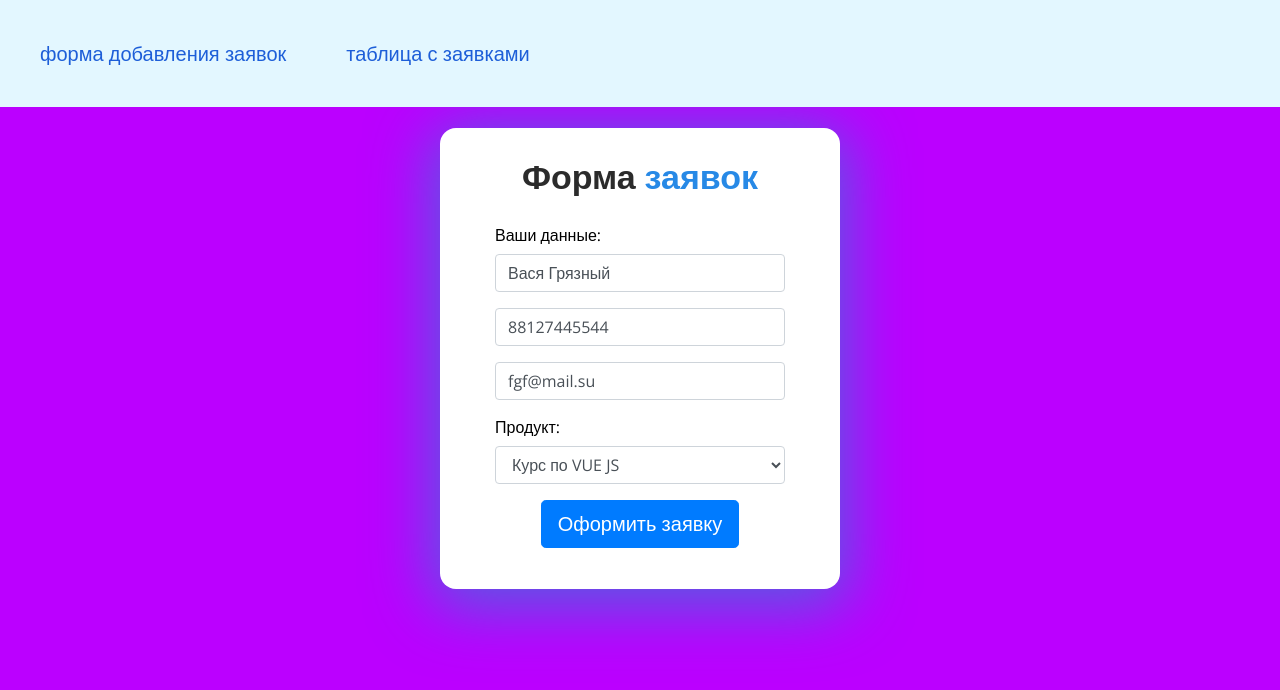
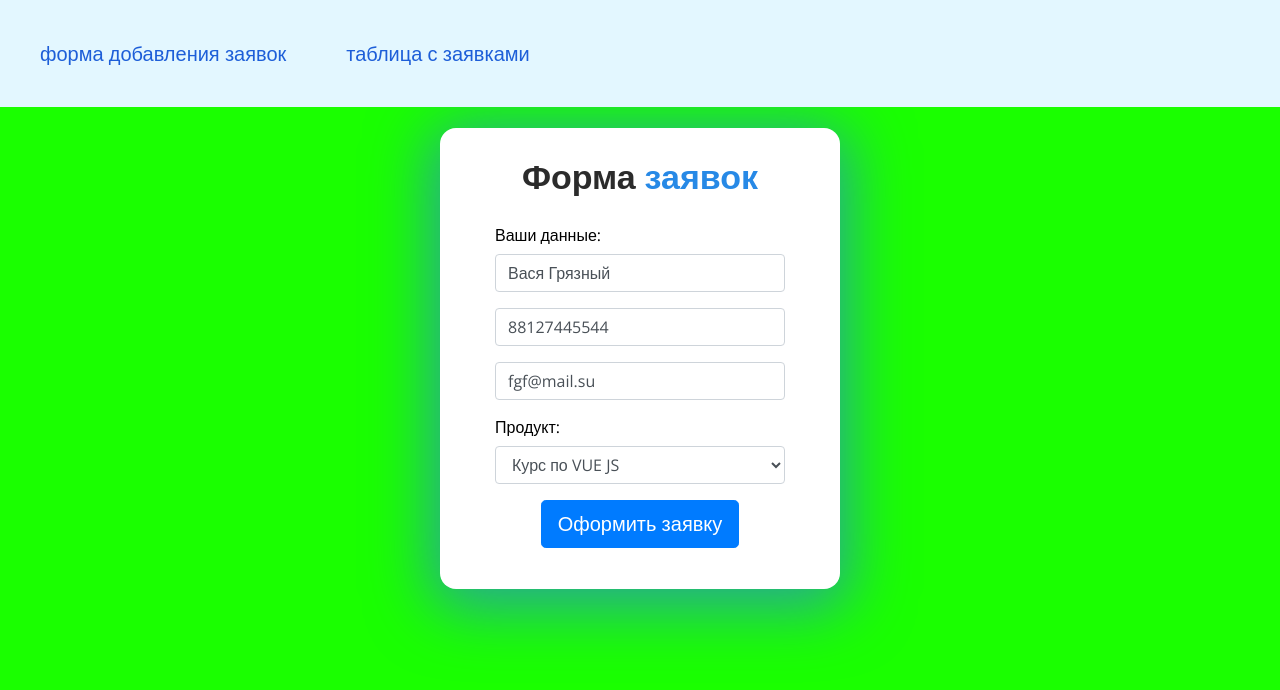
Before and after one commit to SergeyM2009/next-crm, a Next.js app: page / in a window 1280 px wide. Shown: the top 690 px of the page. Built offline with nearby package versions, Linux system fonts and the light colour scheme.

Commit message:
зеленый

```diff
--- a/src/assets/sass/mixins.scss
+++ b/src/assets/sass/mixins.scss
@@ -110,6 +110,6 @@
 //     --blue: #0d11e2;
 //     --grey: #f5f5f585;
 //   }
-$blue:rgb(187, 0, 255);
+$blue:rgb(26, 255, 0);
 // $blue:radial-gradient(circle, #8dd5ff 0, #268ff8 100%);
 $grey:#f5f5f585;
```
